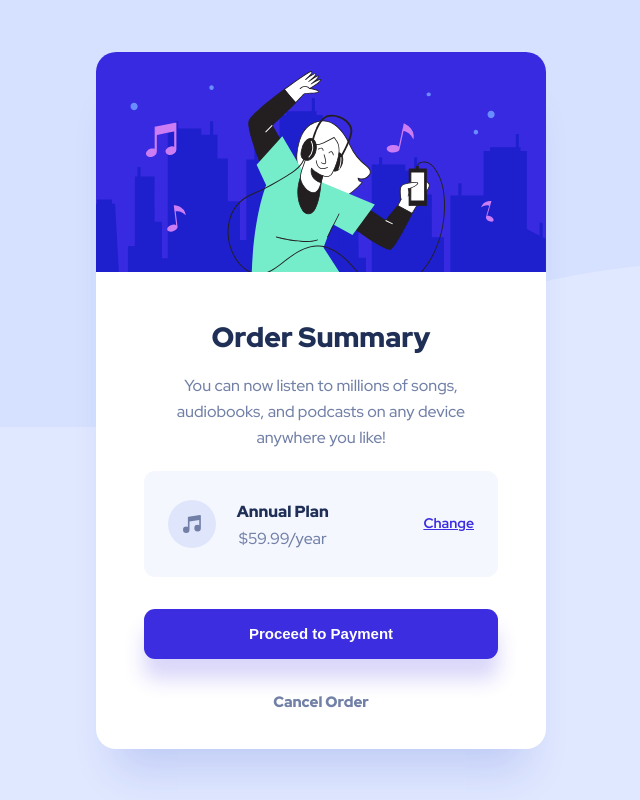
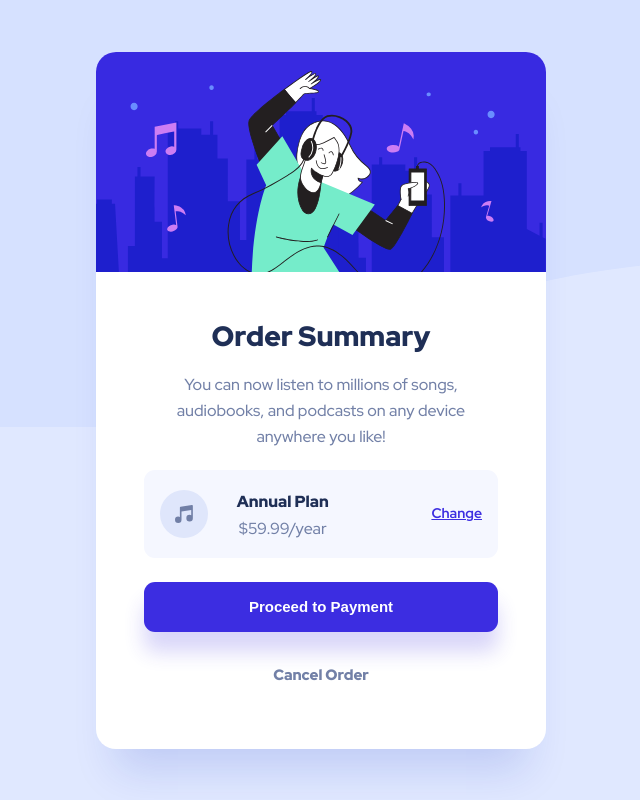
Before and after one commit to gitmonkus/order-summary-component, a plain HTML site: page index.html in a window 1536 px wide. Shown: the whole page, without its empty margins (447-1087 px from the left). Drawn offline with Linux system fonts and the light colour scheme.

Commit message:
Update style.css

```diff
--- a/css/style.css
+++ b/css/style.css
@@ -164,7 +164,7 @@ img {
   }
 
   .main__container {
-    padding-top: 42px;
+    padding-top: 41px;
     padding-right: 48px;
     padding-left: 48px;
     padding-bottom: 64px;
@@ -183,10 +183,10 @@ img {
     margin-bottom: 20px;
   }
 
-  .main__plan {
+  /* .main__plan {
     padding: 25px 24px;
     margin-bottom: 32px;
-  }
+  } */
 
   .main__container__annualPlan__cost {
     margin-right: 94px;
```
